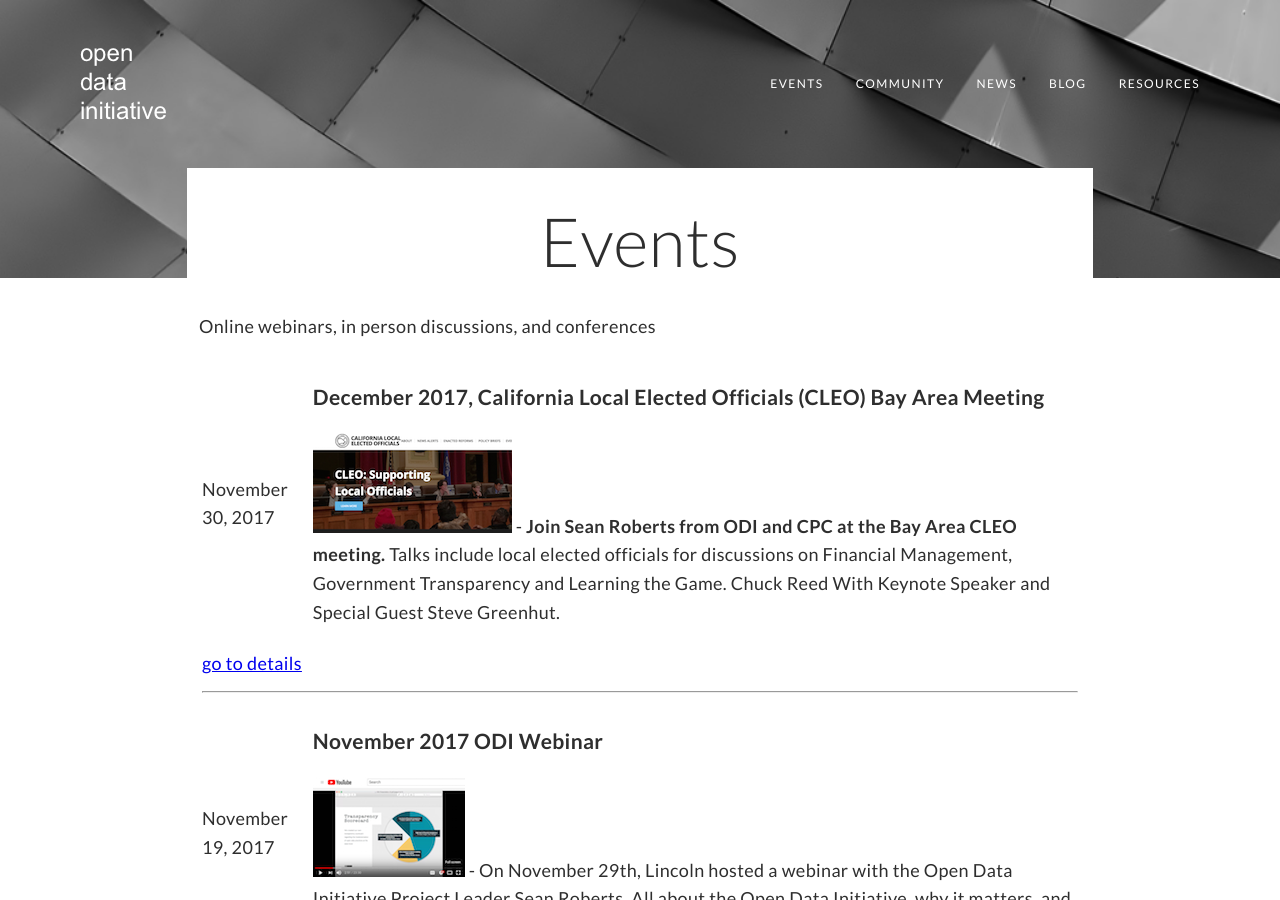
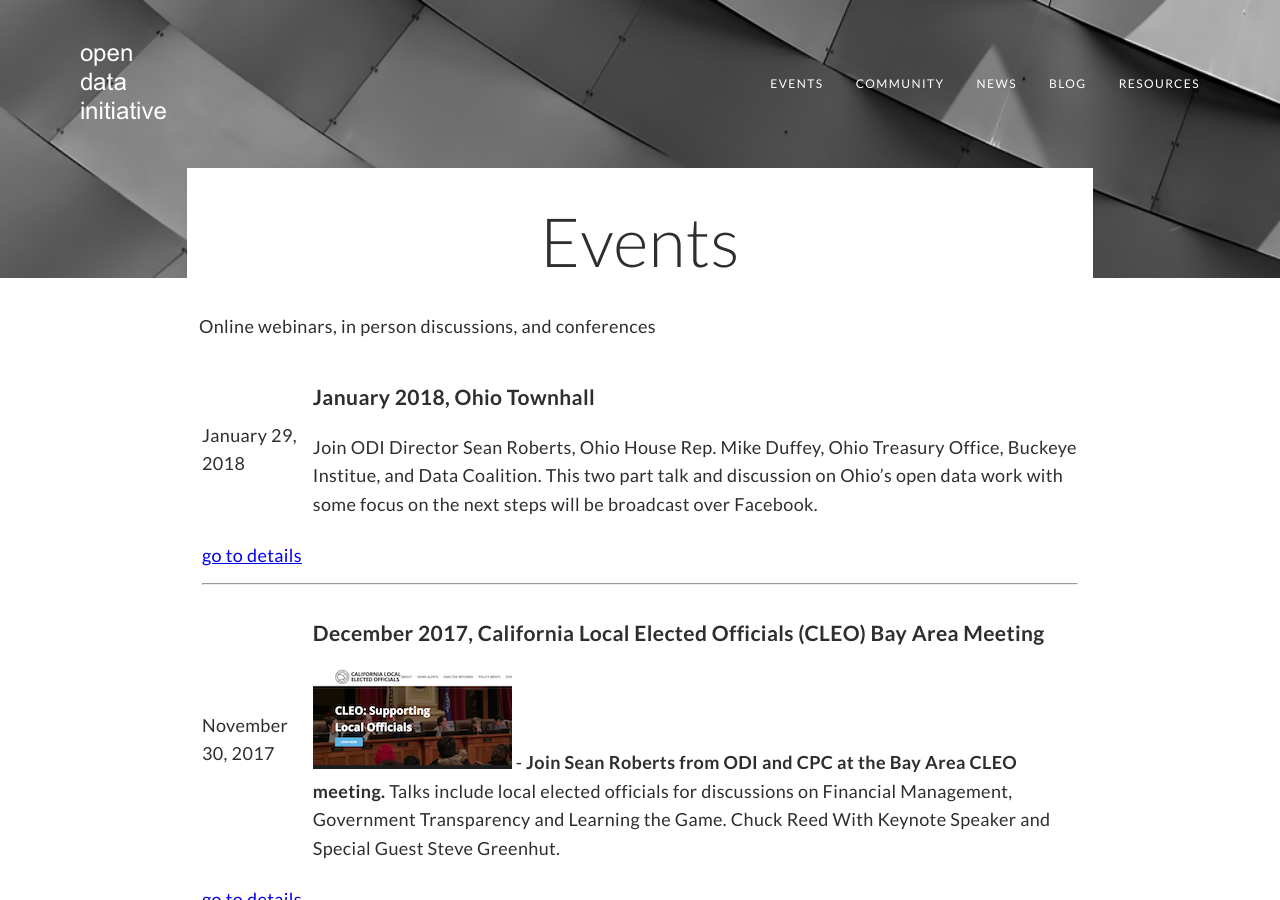
Before and after one commit to opendatainitiative/opendatainitiative.github.io, a Jekyll site: the page built from events.md, in a window 1280 px wide and 900 px high. Built offline with Jekyll 4.4.1, drawn with Linux system fonts in a browser that asks for light colours; some of the changed text lies outside the part shown.

Commit message:
correct bad date

```diff
--- a/_posts/2018-01-29-ohio-townhall.md
+++ b/_posts/2018-01-29-ohio-townhall.md
@@ -1,10 +1,10 @@
 ---
 layout: default
 title:  "January 2018 Ohio Townhall"
-date:   2017-01-10 12:00 -0800
+date:   2018-01-29 08:00 -0500
 categories: events
 ---
-<h3> January 2018, Ohio Townhall</h3>
+<h3>January 2018, Ohio Townhall</h3>
 Join ODI Director Sean Roberts, Ohio House Rep. Mike Duffey, Ohio Treasury Office, Buckeye Institue, and Data Coalition.
 This two part talk and discussion on Ohio's open data work with some focus on the next steps will be broadcast over Facebook.
 
```
